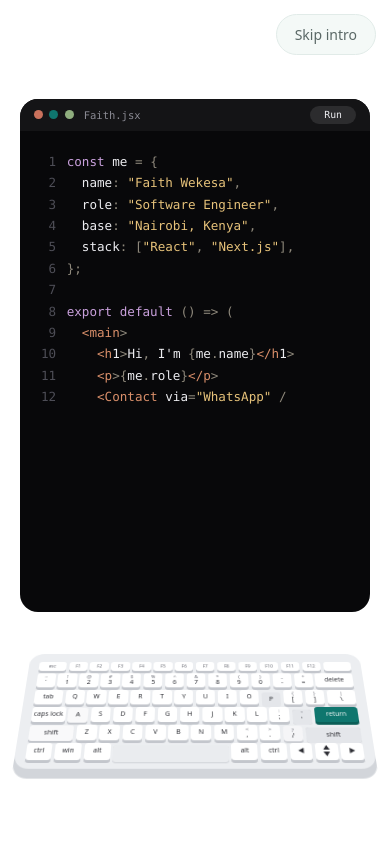
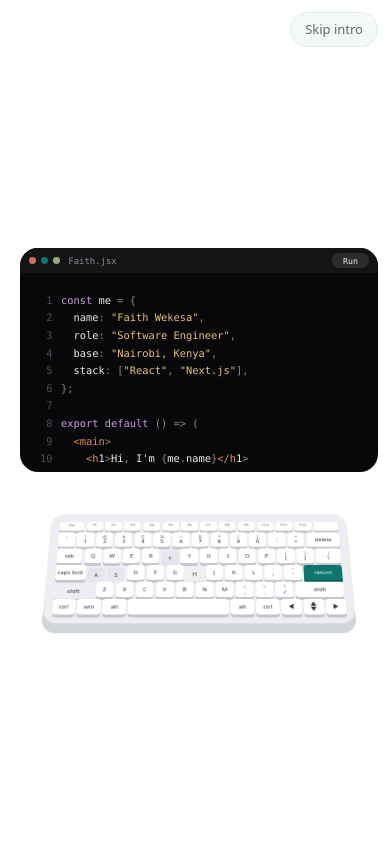
Before and after one commit to faithwekesa/personal-website, a Next.js app: page / in a window 390 px wide. Shown: the top 844 px of the page. Built offline with nearby package versions, Linux system fonts and the light colour scheme; a web font is replaced by a local one.

Commit message:
Mobile layout and WhatsApp opener

```diff
--- a/app/components/OpenBot.jsx
+++ b/app/components/OpenBot.jsx
@@ -4,6 +4,7 @@ import { useState } from 'react';
 
 export default function OpenBot({ whatsapp, name, role }) {
   const [open, setOpen] = useState(false);
+  const chat = whatsapp.split('?')[0] + '?text=' + encodeURIComponent("Hi Faith, I saw your portfolio and I'd like to talk to you about an opportunity. When are you free for a quick chat?");
   return (
     <div className="bot">
       {open && (
@@ -19,7 +20,7 @@ export default function OpenBot({ whatsapp, name, role }) {
           <p className="bot-msg">Hi there. I&apos;m looking for junior software engineering roles, freelance gigs and collaborations. Got an assignment or an opening in mind? I would love to hear about it.</p>
           <div className="bot-actions">
             <a className="btn gold" href="#contact" onClick={() => setOpen(false)}>Contact me</a>
-            <a className="btn ghost" href={whatsapp} target="_blank" rel="noreferrer">WhatsApp</a>
+            <a className="btn ghost" href={chat} target="_blank" rel="noreferrer">WhatsApp</a>
           </div>
         </div>
       )}
--- a/app/globals.css
+++ b/app/globals.css
@@ -189,22 +189,21 @@ html[data-intro='done'] .hero > * { animation: fadein 0.6s ease both; }
 
 
 @media (max-width: 760px) {
-  .stage { padding-top: 40px; }
-  .win { aspect-ratio: 3 / 4.4; width: min(calc(100vw - 40px), 50vh); }
-  .bar { height: 9cqw; font-size: 3cqw; gap: 1.8cqw; padding: 0 4cqw; }
-  .bar i { width: 2.6cqw; height: 2.6cqw; }
-  .bar b { font-size: 2.8cqw; padding: 1cqw 4cqw; }
-  .panes { grid-template-columns: 1fr; grid-template-rows: 1fr 0fr; transition-property: grid-template-rows; }
-  .ran .panes { grid-template-columns: 1fr; grid-template-rows: 0fr 1fr; }
-  .editor { font-size: 3.6cqw; padding: 4cqw; gap: 3cqw; }
-  .page { padding: 8cqw; min-width: 0; }
-  .pv-top { font-size: 2.8cqw; margin-bottom: 3cqw; }
-  .page h4 { font-size: 11cqw; }
-  .pv-role { font-size: 4.2cqw; margin-top: 3cqw; }
-  .pv-tags { gap: 1.6cqw; margin-top: 3.4cqw; }
-  .pv-tags span { font-size: 3cqw; padding: 0.5cqw 3cqw; }
-  .pv-btn { font-size: 3.6cqw; padding: 2.4cqw 5.6cqw; margin-top: 4.6cqw; }
-  .skip { top: 14px; right: 14px; }
+  .stage { padding-top: 36px; }
+  .win { width: calc(100vw - 32px); }
+  .bar { height: 7cqw; gap: 1.4cqw; padding: 0 2.6cqw; font-size: 2.5cqw; }
+  .bar i { width: 1.9cqw; height: 1.9cqw; }
+  .bar b { font-size: 2.3cqw; padding: 0.8cqw 3cqw; }
+  .editor { font-size: 2.9cqw; padding: 3.4cqw 3.6cqw; gap: 2.4cqw; }
+  .page { padding: 7cqw 8cqw; }
+  .pv-top { font-size: 2.2cqw; margin-bottom: 2.4cqw; }
+  .page h4 { font-size: 7.6cqw; }
+  .pv-role { font-size: 3.2cqw; margin-top: 2.4cqw; }
+  .pv-tags { gap: 1.4cqw; margin-top: 3cqw; }
+  .pv-tags span { font-size: 2.4cqw; padding: 0.4cqw 2.4cqw; }
+  .pv-btn { font-size: 2.8cqw; padding: 1.8cqw 4.4cqw; margin-top: 4cqw; }
+  .kbd { --u: calc((100vw - 96px) * 0.058); width: calc(100vw - 96px); transform: perspective(900px) rotateX(30deg); }
+  .skip { top: 12px; right: 12px; padding: 6px 14px; font-size: 13px; }
 }
 
 .reveal { transition: opacity 0.9s ease, transform 0.9s cubic-bezier(0.2, 0.7, 0.2, 1); }
@@ -501,3 +500,42 @@ html.js-reveal .reveal:not(.in) .doing > div::before { transform: scaleX(0); }
 
 .foot { width: min(100% - 2 * var(--pad), 1120px); margin: 0 auto; padding: 18px 0 40px; border-top: 1px solid var(--line); }
 .doing { margin-left: -22px; margin-right: -22px; }
+
+@media (max-width: 760px) {
+  body { font-size: 15px; line-height: 1.6; }
+  .hero h1 { font-size: 32px; }
+  .lead { font-size: 15.5px; margin-top: 16px; }
+  .eyebrow { font-size: 11.5px; margin-bottom: 14px; }
+  .block h2 { font-size: 26px; margin-bottom: 18px; }
+  .about > p { font-size: 15.5px; }
+  .tag { font-size: 13px; padding: 3px 12px; }
+  dt { font-size: 11.5px; }
+  .doing h3 { font-size: 20px; }
+  .doing p { font-size: 14.5px; }
+  .panel h3 { font-size: 16px; }
+  .panel p { font-size: 13px; }
+  .tags .tag { font-size: 12px; padding: 1px 9px; }
+  .card-links { font-size: 13.5px; }
+  .contact dd a { font-size: 16px; }
+  .menu a { font-size: 16px; padding: 10px 14px; }
+  .case h1 { font-size: 30px; }
+  .meta dd { font-size: 14.5px; }
+  .cs p, .cs li { font-size: 15px; }
+  .restable th, .restable td { font-size: 15px; padding: 11px 0; }
+  .foot { font-size: 12.5px; }
+  .btn, .btn.big { width: auto; padding: 9px 18px; font-size: 14px; }
+  .contact .btn, .actions .btn, .case-links .btn { width: auto; }
+  .actions { gap: 10px; margin-top: 24px; }
+  .case-links { gap: 10px; }
+  .ragchat, .cs .ragchat { font-size: 0.86rem; }
+  .cs .ragchat p, .ragchat-a, .ragchat-q { font-size: 0.86rem; }
+
+  .bot { right: 0; bottom: 110px; gap: 0; }
+  .bot-btn { writing-mode: vertical-rl; gap: 8px; padding: 14px 7px; font-size: 12px; border-radius: 10px 0 0 10px; box-shadow: inset 0 0 0 1.2px #22a55b, -4px 6px 16px -8px rgba(20, 83, 45, 0.4); }
+  .bot-btn i { width: 8px; height: 8px; }
+  .bot-panel { position: fixed; right: 12px; bottom: 16px; width: min(310px, calc(100vw - 24px)); padding: 14px; }
+  .bot-msg { font-size: 13.5px; padding: 10px 12px; }
+  .bot-actions .btn { padding: 9px 12px; font-size: 13.5px; }
+  .bot-head strong { font-size: 14px; }
+  .bot-head small { font-size: 12px; }
+}
```
